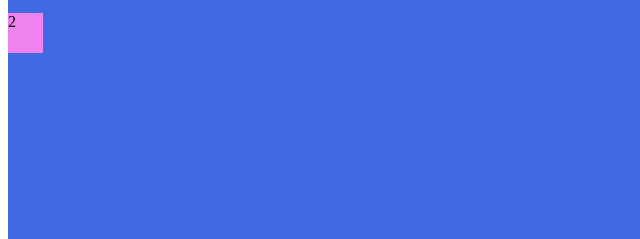
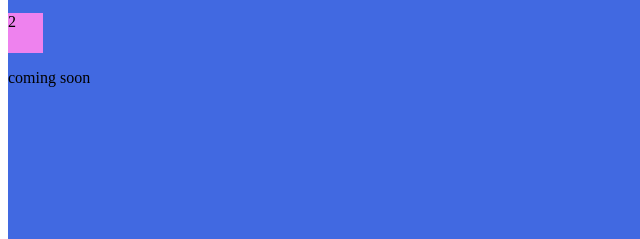
Before and after one commit to PERSIANencrypter/timeout, a plain HTML site: page index.html in a window 1280 px wide. Shown: the part 127-366 px from the top of the page, 0-640 px from the left. Drawn offline with Linux system fonts and the light colour scheme.

Commit message:
update index.html

```diff
--- a/index.html
+++ b/index.html
@@ -18,6 +18,7 @@
       <div class="pp" id="mont">
         <p id="month"></p>
       </div>
+      <p id="ppp">coming soon</p>
     </div>
   <script src="main.js"></script>
   </body>
```
